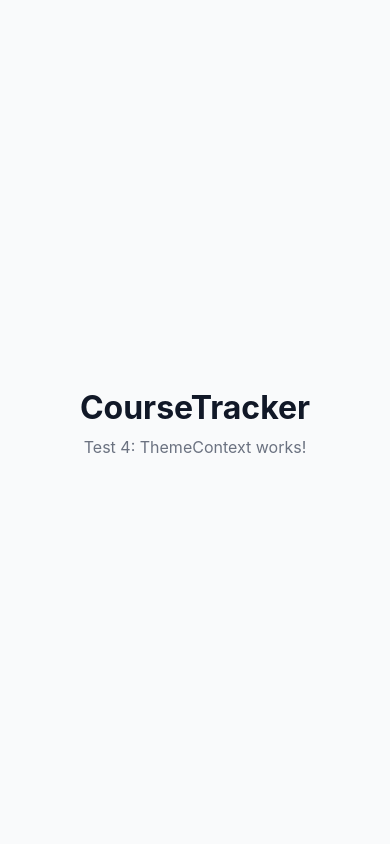
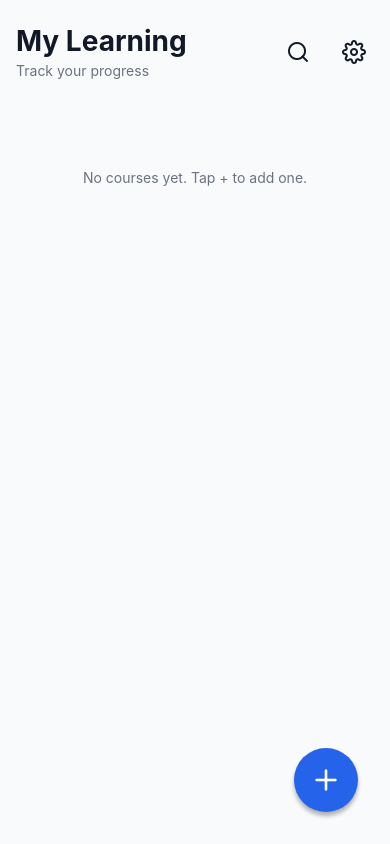
Before and after one commit to enigmacoder-bot/Course-Tracker, a React Native app: screen / in a window 390 px wide. Built offline with nearby package versions, Linux system fonts and the light colour scheme.

Commit message:
app fixes

```diff
--- a/App.js
+++ b/App.js
@@ -1,22 +1,35 @@
-// Test 4: Adding ThemeContext
+// Test 5: Using actual HomeScreen
 import React from 'react';
-import { View, Text, StyleSheet } from 'react-native';
-import { StatusBar } from 'expo-status-bar';
 import { SafeAreaProvider } from 'react-native-safe-area-context';
 import { NavigationContainer } from '@react-navigation/native';
 import { createNativeStackNavigator } from '@react-navigation/native-stack';
 import { ThemeProvider, useTheme } from './src/context/ThemeContext';
+import HomeScreen from './src/screens/HomeScreen';
 
 const Stack = createNativeStackNavigator();
 
-function HomeScreen() {
-  const { colors } = useTheme();
+function AppContent() {
+  const { colors, isDarkMode } = useTheme();
+
   return (
-    <View style={[styles.container, { backgroundColor: colors.background }]}>
-      <Text style={[styles.text, { color: colors.textPrimary }]}>CourseTracker</Text>
-      <Text style={[styles.subtext, { color: colors.textSecondary }]}>Test 4: ThemeContext works!</Text>
-      <StatusBar style="auto" />
-    </View>
+    <NavigationContainer theme={{
+      dark: isDarkMode,
+      colors: {
+        primary: colors.primary,
+        background: colors.background,
+        card: colors.surface,
+        text: colors.textPrimary,
+        border: colors.border,
+        notification: colors.secondary,
+      }
+    }}>
+      <Stack.Navigator screenOptions={{
+        headerShown: false,
+        contentStyle: { backgroundColor: colors.background },
+      }}>
+        <Stack.Screen name="Home" component={HomeScreen} />
+      </Stack.Navigator>
+    </NavigationContainer>
   );
 }
 
@@ -24,28 +37,8 @@ export default function App() {
   return (
     <SafeAreaProvider>
       <ThemeProvider>
-        <NavigationContainer>
-          <Stack.Navigator screenOptions={{ headerShown: false }}>
-            <Stack.Screen name="Home" component={HomeScreen} />
-          </Stack.Navigator>
-        </NavigationContainer>
+        <AppContent />
       </ThemeProvider>
     </SafeAreaProvider>
   );
 }
-
-const styles = StyleSheet.create({
-  container: {
-    flex: 1,
-    alignItems: 'center',
-    justifyContent: 'center',
-  },
-  text: {
-    fontSize: 32,
-    fontWeight: 'bold',
-  },
-  subtext: {
-    fontSize: 16,
-    marginTop: 10,
-  },
-});
```
